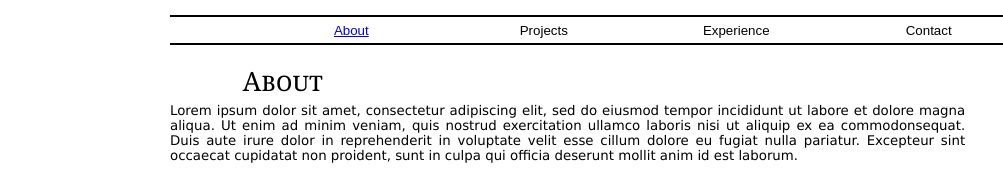
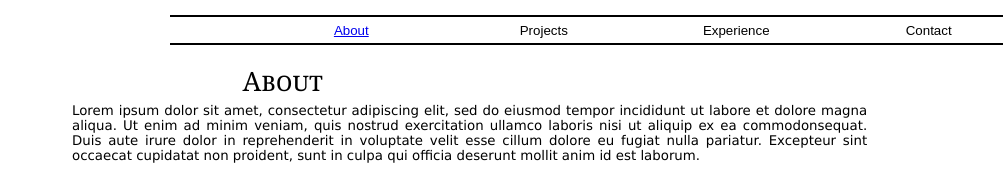
Before and after one commit to lcagsthag/lcagsthag.github.io, a plain HTML site: page index.html in a window 1280 px wide. Shown: the part 122-300 px from the top of the page, 0-1003 px from the left. Drawn offline with Linux system fonts and the light colour scheme.

Commit message:
Update index.html

```diff
--- a/index.html
+++ b/index.html
@@ -54,8 +54,6 @@
   font-family: verdana;
   text-align: justify;
   width: 70%;
-  margin-left: 98px;
-  margin-right: 98px;
 }
 #ProjectsHeader
 {
```
